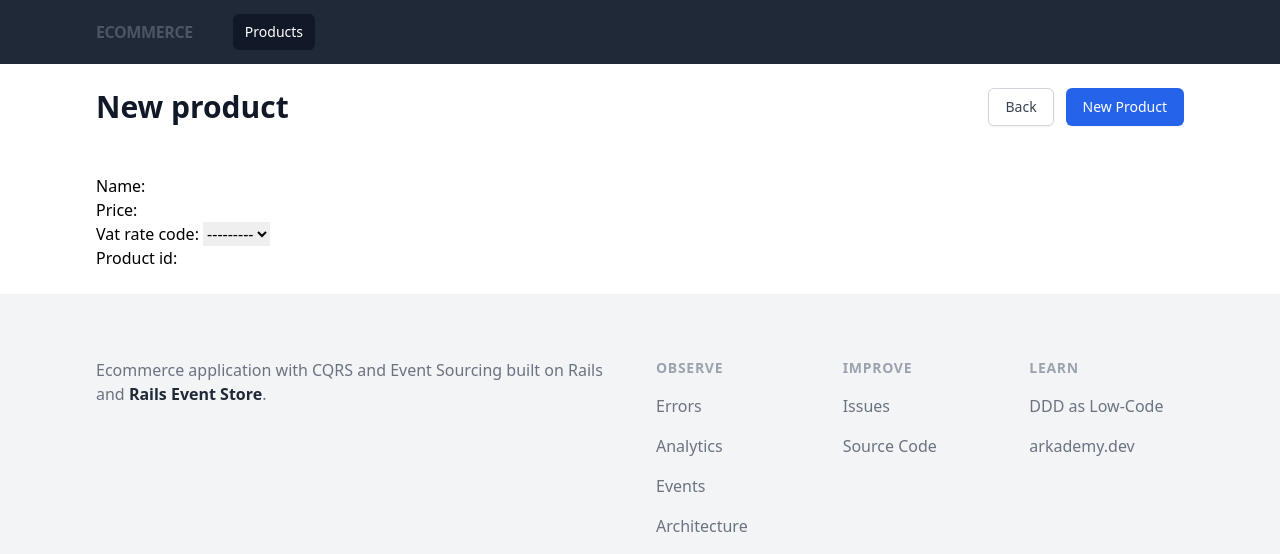
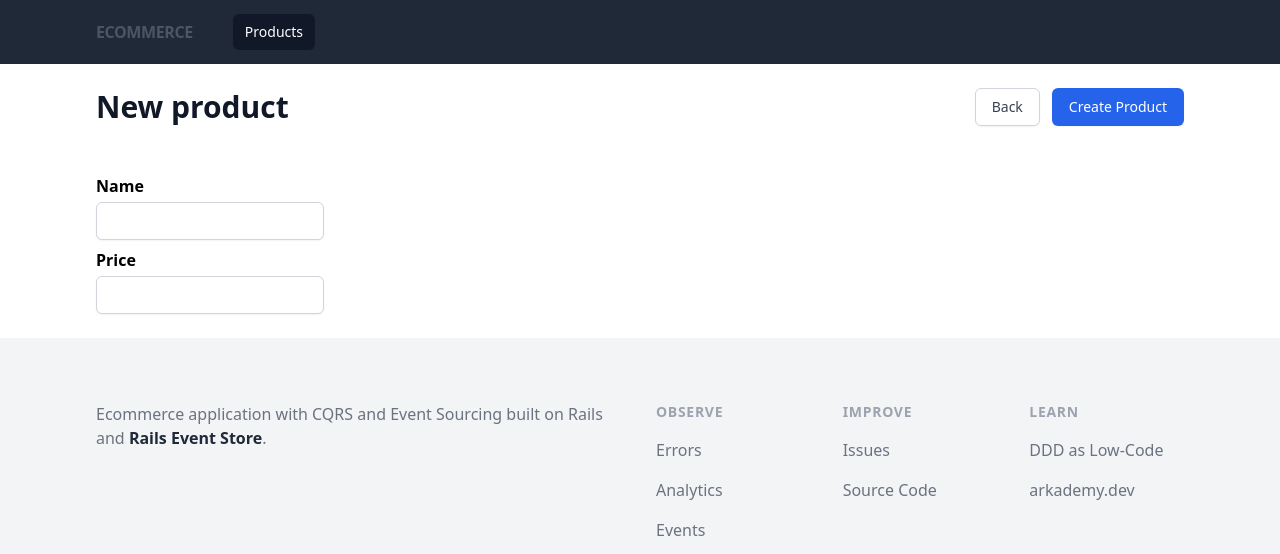
Before and after one commit to NetstationPL/example_event_source_ecommerce, a Django app: page /products/new/ in a window 1280 px wide. Shown: the top 554 px of the page. Run offline with Django 4.2, Linux system fonts and the light colour scheme; some libraries are stand-ins or nearby versions.

Commit message:
product form polishing

```diff
--- a/django_application/products/templates/base.html
+++ b/django_application/products/templates/base.html
@@ -8,7 +8,8 @@
 
     <!-- Page title -->
     <title>{% block title %}Title{% endblock %}</title>
-    <script src="https://cdn.tailwindcss.com"></script>
+    <script src="https://cdn.tailwindcss.com?plugins=forms,typography,aspect-ratio,line-clamp"></script>
+
 </head>
 <body class="bg-gray-100">
 	{% block before_content %}
--- a/django_application/products/templates/products/new.html
+++ b/django_application/products/templates/products/new.html
@@ -6,24 +6,37 @@
 {% block content %}
 <form action="/products/create/" id="form" method="post">
 	{% csrf_token %}
-		{% for field in form %}
-		    <div class="fieldWrapper">
-			{{ field.errors }}
-			{{ field.label_tag }} {{ field }}
-			{% if field.help_text %}
-			<p class="help">{{ field.help_text|safe }}</p>
-			{% endif %}
+	{{ form.product_id }}
+	<div>
+		<label for="{{ form.name.id_for_label }}" class="block font-bold">
+			{{ form.name.label }}
+		</label>
+		<input type="text" name="{{ form.name.html_name }}" value="{{ form.name.value|default_if_none:'' }}" id="{{ form.name.html_name }}" class="mt-1 focus:ring-blue-500 focus:border-blue-500 block shadow-sm sm:text-sm border-gray-300 rounded-md" />
 	</div>
-		{% endfor %}
+	<div class="mt-2">
+		<label for="{{ form.price.id }}" class="block font-bold">
+			{{ form.price.label }}
+		</label>
+		<input type="number" name="{{ form.price.name }}" value="{{ form.price.value|default_if_none:'' }}" id="{{ form.price.id }}" min="0" step="0.01" class="mt-1 focus:ring-blue-500 focus:border-blue-500 block shadow-sm sm:text-sm border-gray-300 rounded-md" />
+	</div>
+	<!-- div class="mt-2">
+		<label for="vat_rate" class="block font-bold">
+		VAT rate
+		</label>
+		<%= select_tag :vat_rate, options_from_collection_for_select(Taxes::Configuration.available_vat_rates, :code, :code), class: "mt-1 focus:ring-blue-500 focus:border-blue-500 block shadow-sm sm:text-sm border-gray-300 rounded-md" %>
+		</div -->
 </form>
 {% endblock %}
+
 {% block actions %}
-	<span class="sm:ml-3"><button type="button" class="inline-flex items-center px-4 py-2 border rounded-md shadow-sm text-sm font-medium focus:outline-none focus:ring-2 focus:ring-offset-2 focus:ring-blue-500 border-gray-300 text-gray-700 bg-white hover:bg-gray-50">
+<span class="sm:ml-3">
+	<button type="button" class="inline-flex items-center px-4 py-2 border rounded-md shadow-sm text-sm font-medium focus:outline-none focus:ring-2 focus:ring-offset-2 focus:ring-blue-500 border-gray-300 text-gray-700 bg-white hover:bg-gray-50">
 		<a href="/products">Back</a>
-	</button></span>
+	</button>
+</span>
 <span class="sm:ml-3">
 	<button type="submit" form="form" class="inline-flex items-center px-4 py-2 border rounded-md shadow-sm text-sm font-medium focus:outline-none focus:ring-2 focus:ring-offset-2 focus:ring-blue-500 border-transparent text-white bg-blue-600 hover:bg-blue-700">
-    <a href="{% url 'products:new' %}">New Product</a>
+		Create Product
 	</button>
 </span>
 {% endblock %}
```
Lines whose indentation alone changed are shown as unchanged.
